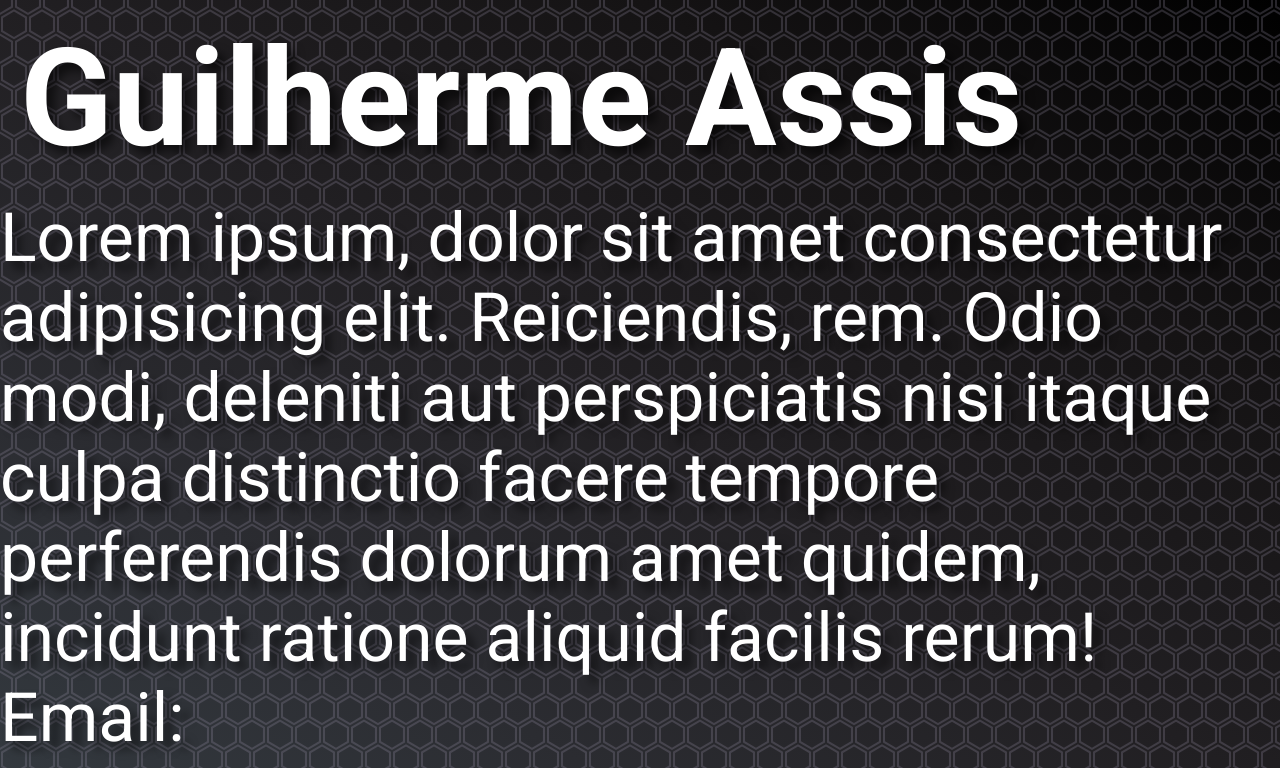
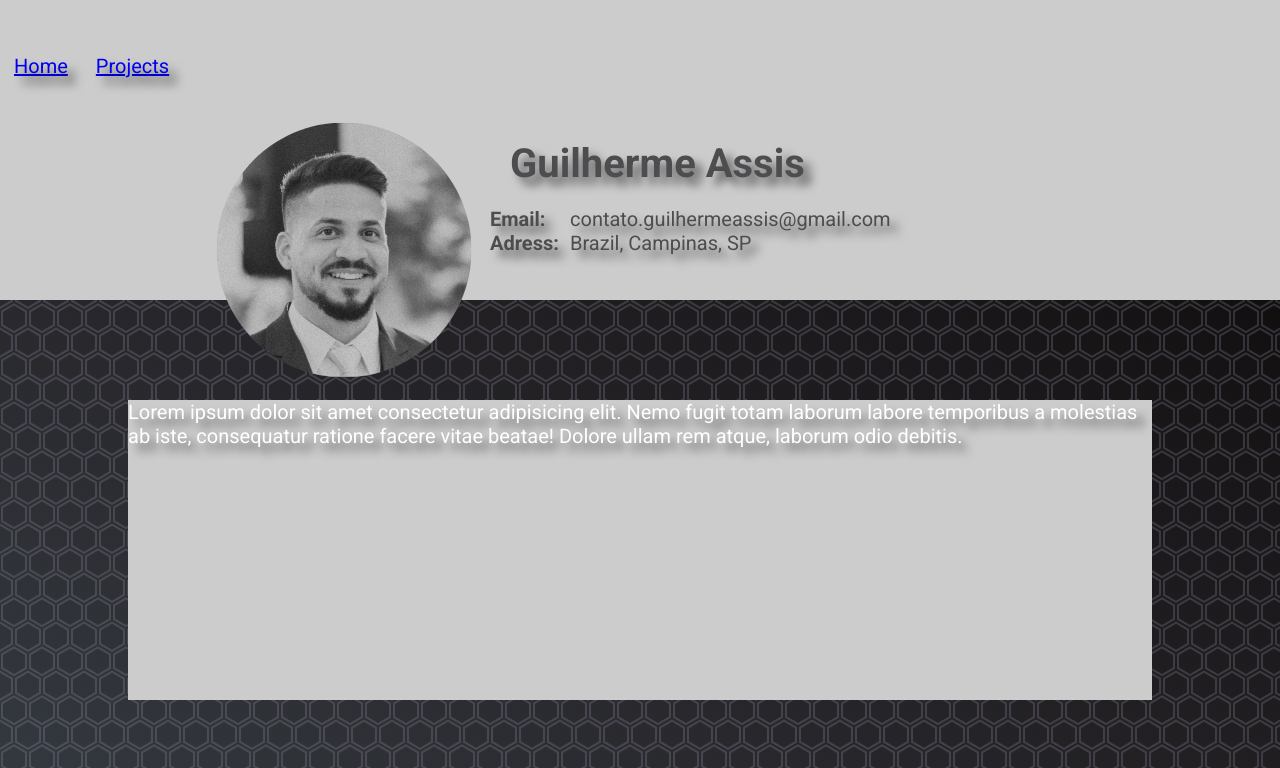
Before and after one commit to GuiiiAssis/guilhermeassis.github.io, a plain HTML site: page index.html in a window 1280 px wide. Shown: the top 768 px of the page. Drawn offline with Linux system fonts and the light colour scheme.

Commit message:
Estruturando as divs

```diff
--- a/index.html
+++ b/index.html
@@ -13,40 +13,35 @@
         <div class="menu">
             <nav>
               <ul>
-                  <li><a href="index.html"></a>
+                <li>
+                    <a href="index.html">
                      Home
+                    </a>
                 </li>
                 <li>
+                    <a href="https://github.com/GuiiiAssis?tab=repositories" target="_blank">
                       Projects
+                    </a>
                 </li>
               </ul>
             </nav>
         </div>
-
-    <div class="container-personal-profile">
         <div class="personal-avatar"> <img src="img/profile-picture.png" alt="profile-picture"></div>
         <div class="profile-informations">
             <h1>Guilherme Assis</h1>
-            <P>Lorem ipsum, dolor sit amet consectetur adipisicing elit. Reiciendis, rem. Odio modi, deleniti aut perspiciatis nisi itaque culpa distinctio facere tempore perferendis dolorum amet quidem, incidunt ratione aliquid facilis rerum!</P>
         <div class="personal-profile-contacts">
             <dl>
-                <dt>Email:</dt>
+                <dt>Email: </dt>
                 <dd>contato.guilhermeassis@gmail.com</dd>
-                <dt>Adress:</dt>
+                <dt>Adress: </dt>
                 <dd>Brazil, Campinas, SP</dd>
             </dl>
         </div>
-    <p>
+</header>
+<section class="body-container">
+    <p>Lorem ipsum dolor sit amet consectetur adipisicing elit. Nemo fugit totam laborum labore temporibus a molestias ab iste, consequatur ratione facere vitae beatae! Dolore ullam rem atque, laborum odio debitis.</p>
 
-    </p>
-
-        </div>
-
-    </div>
-    <section>
-        <p>Lorem ipsum dolor sit amet consectetur adipisicing elit. Maiores autem praesentium officia suscipit alias quis eligendi temporibus sunt quisquam, adipisci maxime dolores voluptas ipsa illo! Quaerat labore distinctio dolore reiciendis.</p>
 </section>
 
-    </header>
 </body>
 </html>
--- a/style.css
+++ b/style.css
@@ -8,15 +8,14 @@
 
 }
 
-
 body {
     font-family: 'Share Tech', sans-serif;
-    font-size: 68px;
+    font-size: 20px;
     color: white;
-   display: flex;
+    display: flex;
     justify-content: center;
-   align-items: center;
-   margin: 0;
+    align-items: center;
+    margin: 0;
     width: 100vw;
     height: 100vh;
     text-shadow: 8px 8px 10px #0000008c;
@@ -27,3 +26,85 @@ body {
 h1 {
     margin: 20px;
 }
+
+.main-header {
+    display: flex;
+    flex-direction: row;
+    justify-content: flex-start;
+    gap: 10px;
+    position: fixed;
+    width: 100%;
+    top: 0;
+    height: 300px;
+    background: #ccc;
+
+}
+
+.menu ul {
+    display: flex;
+    color: #4d4d4f;
+    margin-right: 80px;
+    height: 15px;
+    width: 10px;
+    margin-top: 40px;
+}
+.menu ul li {
+    list-style-type: none;
+    padding: 14px;
+    color: #4d4d4f;
+
+}
+
+.personal-avatar {
+    order: 1;
+    width: 300px;
+    align-items: left;
+    justify-content: center;
+    margin-right: 80px;
+
+}
+
+.profile-informations{
+    order: 2;
+    color: #4d4d4f;
+    width: 50%;
+    justify-content: center;
+    align-items: center;
+    margin-top: 120px;
+}
+
+.personal-profile-contacts dt{
+    float: left;
+    width: 80px;
+    font-weight: bold;
+}
+
+.personal-profile-contacts dd dt {
+    margin: 0 0 0 80px;
+    padding:0 0 0.5em 0;
+
+}
+
+.body-container {
+    display: flex;
+    flex-direction: row;
+    justify-content: flex-start;
+    top: 400px;
+    gap: 10px;
+    position: fixed;
+    height: 300px;
+    background: #ccc;
+
+}
+
+.body-container {
+    display: flex;
+    flex-direction: row;
+    justify-content: flex-start;
+    gap: 10px;
+    position: fixed;
+    width: 80%;
+    top: 400px;
+    height: 300px;
+    background: #ccc;
+}
```
Lines whose indentation alone changed are shown as unchanged.
